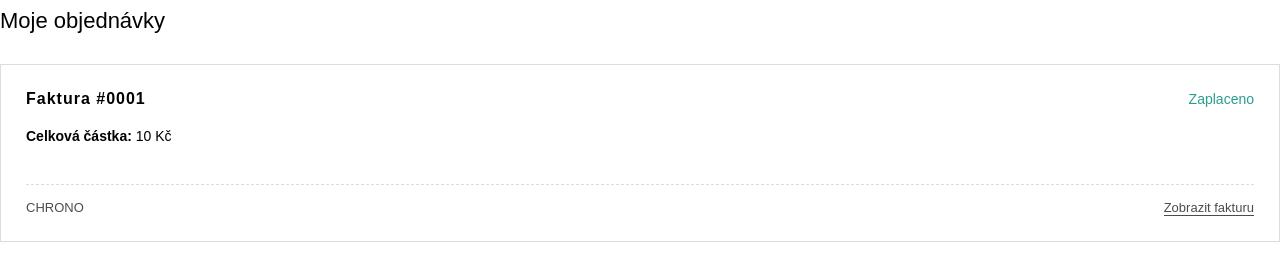
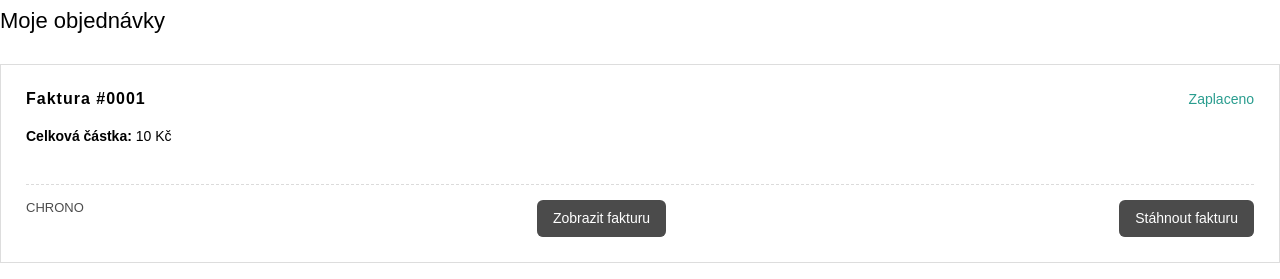
Before and after one commit to Lukynka22/Maturitn-web, a Flask app: page /auth/account in a window 1280 px wide. Shown: the part 521-800 px from the top of the page. Run offline with Flask 3, Linux system fonts and the light colour scheme; a user stored in the database is signed in; tables that the repository leaves empty hold one stand-in row (values such as "Sample post"); grey boxes marked "Sample" are stand-in pictures; parts of the project's set-up code (start-up, migrations or seed data) failed here and were passed over.

Commit message:
Update account.html

```diff
--- a/app/templates/account.html
+++ b/app/templates/account.html
@@ -4,6 +4,7 @@
     <meta charset="UTF-8">
     <title>Můj účet – CHRONO</title>
     <link rel="stylesheet" href="{{ url_for('static', filename='style.css') }}">
+    <link rel="stylesheet" href="{{ url_for('static', filename='style2.css') }}">
 </head>
 <body>
 <nav class="navbar">
@@ -78,6 +79,9 @@
                     <a href="{{ url_for('cart.invoice', order_id=order.id) }}" class="invoice-link">
                         Zobrazit fakturu
                     </a>
+                    <a href="{{ url_for('cart.download_invoice', order_id=order.id) }}" class="invoice-link">
+            Stáhnout fakturu
+        </a>
                 </div>
 
             </div>
```
